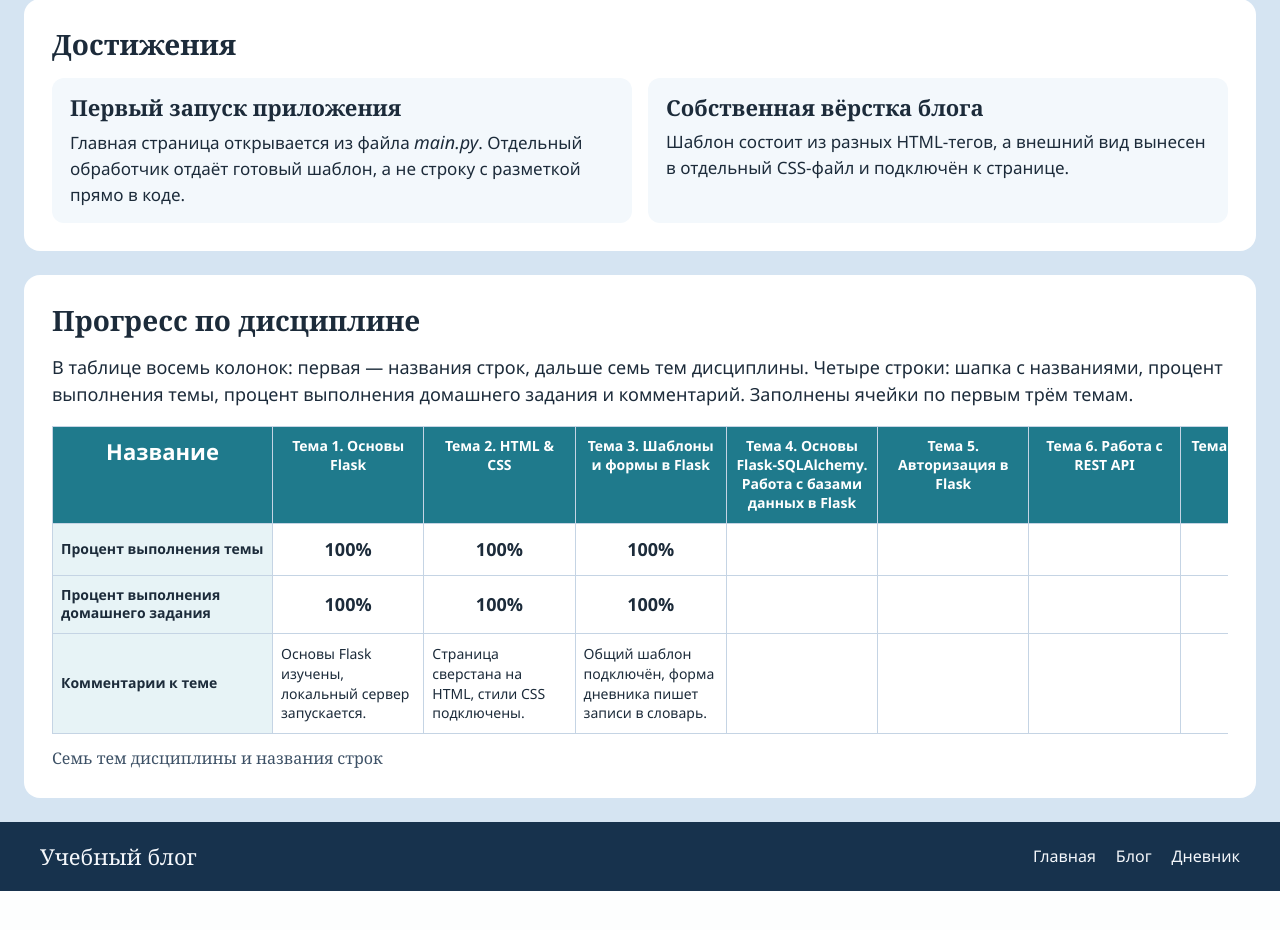
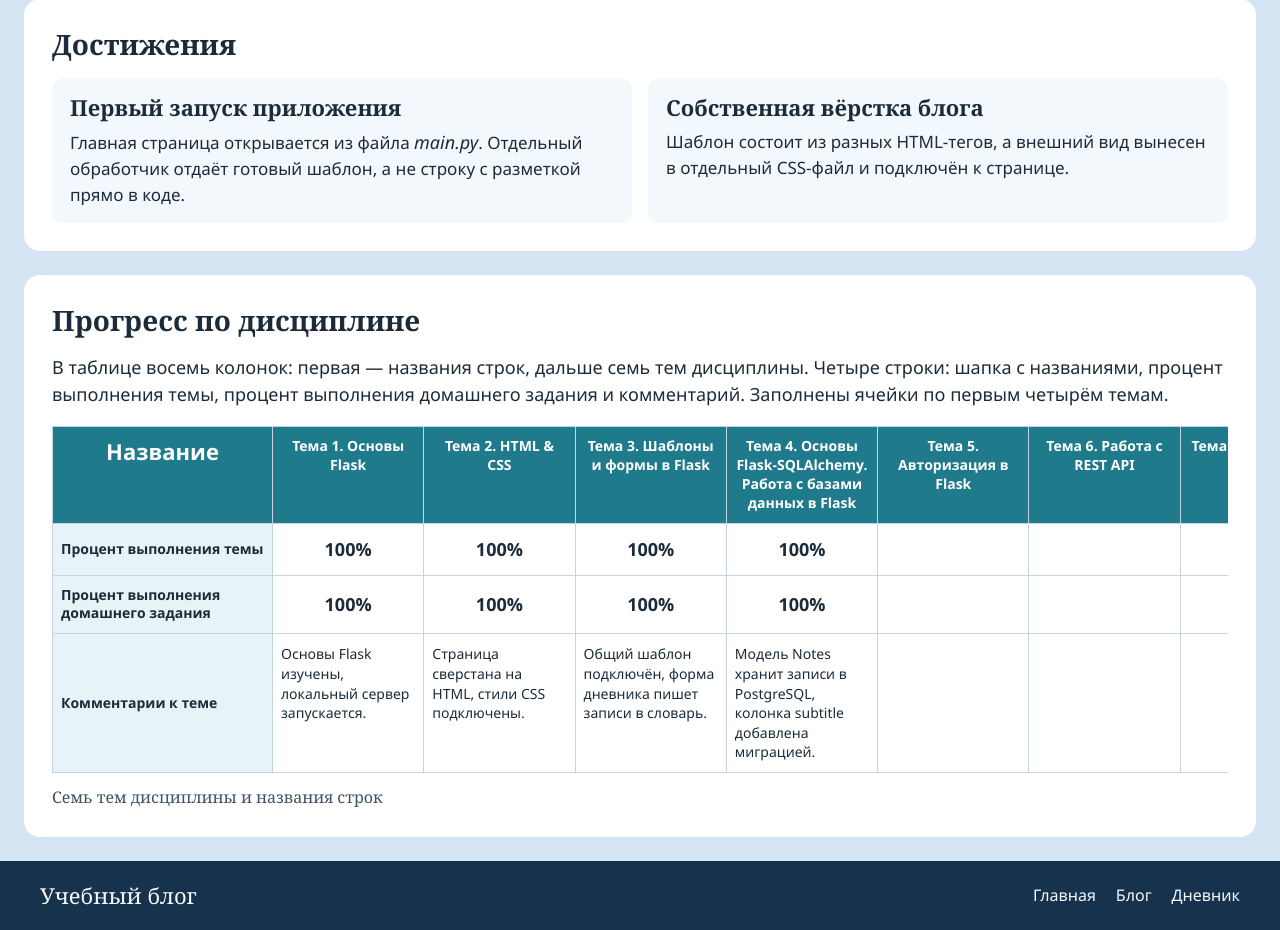
Before and after one commit to Lesnik163/flask, a Flask app: page /blog in a window 1280 px wide. Shown: the part 622-1552 px from the top of the page. Before the commit the page ends 1513 px from the top, so only its background shows below. Run offline with Flask 3, Linux system fonts and the light colour scheme.

Commit message:
fix: point 4 was added to table

```diff
--- a/project/templates/blog.html
+++ b/project/templates/blog.html
@@ -47,7 +47,7 @@
     <h2>Прогресс по дисциплине</h2>
       <p>В таблице восемь колонок: первая — названия строк, дальше семь тем дисциплины. Четыре строки: шапка с
       названиями, процент выполнения темы, процент выполнения домашнего задания и комментарий. Заполнены ячейки по
-      первым трём темам.</p>
+      первым четырём темам.</p>
     <div class="table-wrap">
       <table>
         <caption>Семь тем дисциплины и названия строк</caption>
@@ -73,7 +73,7 @@
             <td>100%</td>
             <td>100%</td>
             <td>100%</td>
-            <td></td>
+            <td>100%</td>
             <td></td>
             <td></td>
             <td></td>
@@ -83,7 +83,7 @@
             <td>100%</td>
             <td>100%</td>
             <td>100%</td>
-            <td></td>
+            <td>100%</td>
             <td></td>
             <td></td>
             <td></td>
@@ -93,7 +93,7 @@
             <td>Основы Flask изучены, локальный сервер запускается.</td>
             <td>Страница сверстана на HTML, стили CSS подключены.</td>
             <td>Общий шаблон подключён, форма дневника пишет записи в словарь.</td>
-            <td></td>
+            <td>Модель Notes хранит записи в PostgreSQL, колонка subtitle добавлена миграцией.</td>
             <td></td>
             <td></td>
             <td></td>
```
